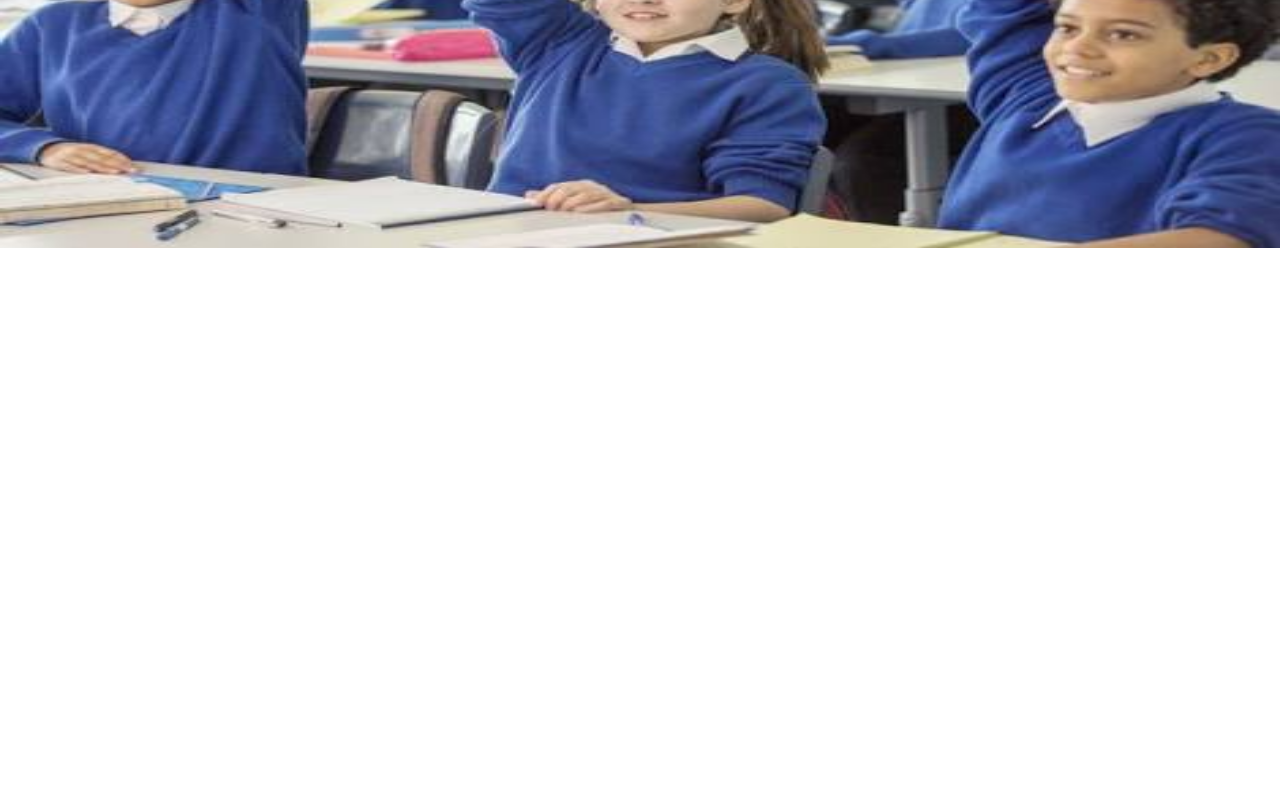
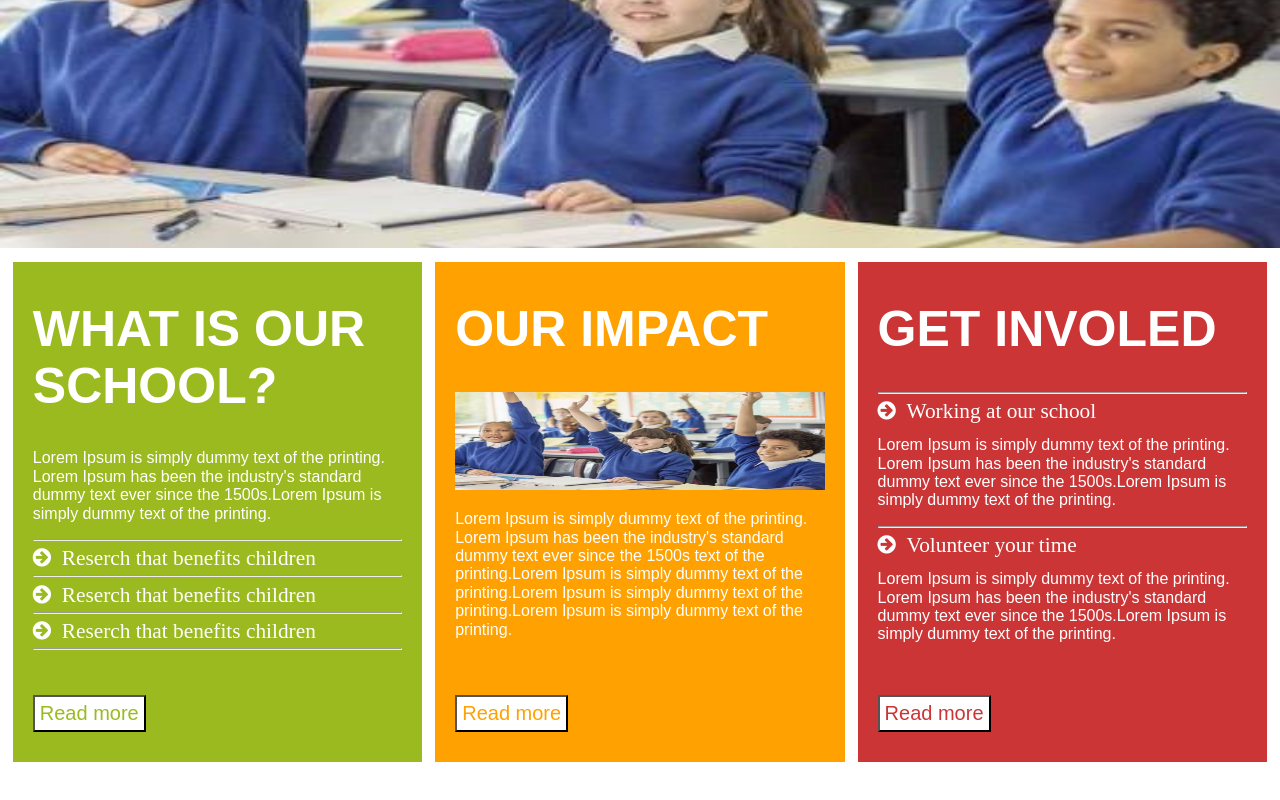
Before and after one commit to AlaaKhattab/Template-18, a plain HTML site: page index.html in a window 1280 px wide. Shown: the part 452-1252 px from the top of the page. Drawn offline with Linux system fonts and the light colour scheme.

Commit message:
Add Details

```diff
--- a/CSS/style.css
+++ b/CSS/style.css
@@ -99,3 +99,43 @@ header nav ul li a{
     height: 500px;
     margin-top: -50px;
 }
+
+
+/************************************************************************/
+/*********************** section ****************************************/
+section{}
+
+section aside{
+    color: white;
+    float: left;
+    height: 500px;
+    width: 32%;
+    margin: 10px 0% 10px 1%;
+    padding: 5px 20px;
+    box-sizing: border-box;
+    position: relative;
+}
+
+
+section aside h1{
+    text-transform: uppercase;
+    font-size: 50px;
+}
+
+section aside img{
+    width: 100%;
+    height: 20%;
+}
+
+
+section aside p{}
+
+
+
+section aside form input{
+    padding: 5px;
+    font-size: 20px;
+    background-color: white;
+    position: absolute;
+    bottom: 30px;
+}
--- a/index.html
+++ b/index.html
@@ -27,6 +27,13 @@
 
         <!-------------------------  icon  ------------------------------>
         <!--<link rel="shortcut icon" href="">-->
+
+
+
+        <!--------------- font awesome  version 4 ------------------->
+        <link rel="stylesheet" href="https://cdnjs.cloudflare.com/ajax/libs/font-awesome/4.7.0/css/font-awesome.min.css">
+
+
 
     </head>
 
@@ -63,14 +70,62 @@
             <img src="Images/slider.jpeg" alt="Slider" title="Slider">
         </div>
 
+        <!-------------------------------------------------------------------------->
+        <!----------------------------- section ------------------------------------>
+        <section>
+            <aside id="asideGreen" style="background-color: #9bba1f;">
+                <h1>What is our school?</h1>
+                <p>Lorem Ipsum is simply dummy text of the printing. Lorem Ipsum has been the industry's standard dummy text ever since the 1500s.Lorem Ipsum is simply dummy text of the printing.</p>
+
+                <hr/>
+
+                <i class="fa fa-arrow-circle-right fa-lg">&nbsp; Reserch that benefits children</i>
+
+                <hr/>
+
+                <i class="fa fa-arrow-circle-right fa-lg">&nbsp; Reserch that benefits children</i>
+
+                <hr/>
+
+                <i class="fa fa-arrow-circle-right fa-lg">&nbsp; Reserch that benefits children</i>
+
+                <hr/>
+
+                <form>
+                    <input type="button" value="Read more" style="color: #9bba1f;">
+                </form>
+
+            </aside>
+
+            <aside id="asideOrange" style="background-color: #ffa101;">
+                <h1>Our impact</h1>
+
+                <img src="Images/slider.jpeg">
+
+                <p>Lorem Ipsum is simply dummy text of the printing. Lorem Ipsum has been the industry's standard dummy text ever since the 1500s text of the printing.Lorem Ipsum is simply dummy text of the printing.Lorem Ipsum is simply dummy text of the printing.Lorem Ipsum is simply dummy text of the printing.</p>
+
+                <form>
+                    <input type="button" value="Read more" style="color: #ffa101;">
+                </form>
+            </aside>
+
+            <aside id="asideRed" style="background-color: #cb3536;">
+                <h1>Get involed</h1>
+                <hr/>
+                <i class="fa fa-arrow-circle-right fa-lg">&nbsp; Working at our school</i>
+                <p>Lorem Ipsum is simply dummy text of the printing. Lorem Ipsum has been the industry's standard dummy text ever since the 1500s.Lorem Ipsum is simply dummy text of the printing.</p>
+                <hr/>
+
+                <i class="fa fa-arrow-circle-right fa-lg">&nbsp; Volunteer your time</i>
+                <p>Lorem Ipsum is simply dummy text of the printing. Lorem Ipsum has been the industry's standard dummy text ever since the 1500s.Lorem Ipsum is simply dummy text of the printing.</p>
+
+                <form>
+                    <input type="button" value="Read more" style="color: #cb3536;">
+                </form>
+            </aside>
 
 
-
-
-
-
-
-
+        </section>
 
 
 
```
